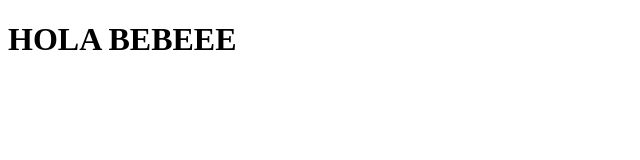
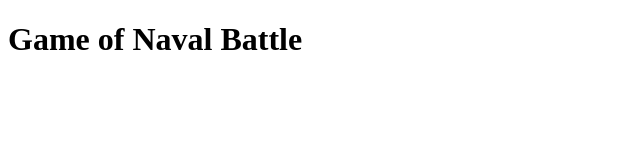
Before and after one commit to stefanianicola/naval-battle, a website: page src/index.html in a window 1280 px wide. Shown: the whole page, without its empty margins (0-640 px from the left). Drawn offline with Linux system fonts and the light colour scheme.

Commit message:
pequenio pseudo codigo para seguir con test

```diff
--- a/src/index.html
+++ b/src/index.html
@@ -9,7 +9,7 @@
 </head>
 
 <body>
-    <h1>HOLA BEBEEE</h1>
+    <h1>Game of Naval Battle</h1>
     <script src="./index.js"></script>
 </body>
 
```
Also changed, not shown: src/__test__/index.spec.js (+7 -0 lines).
